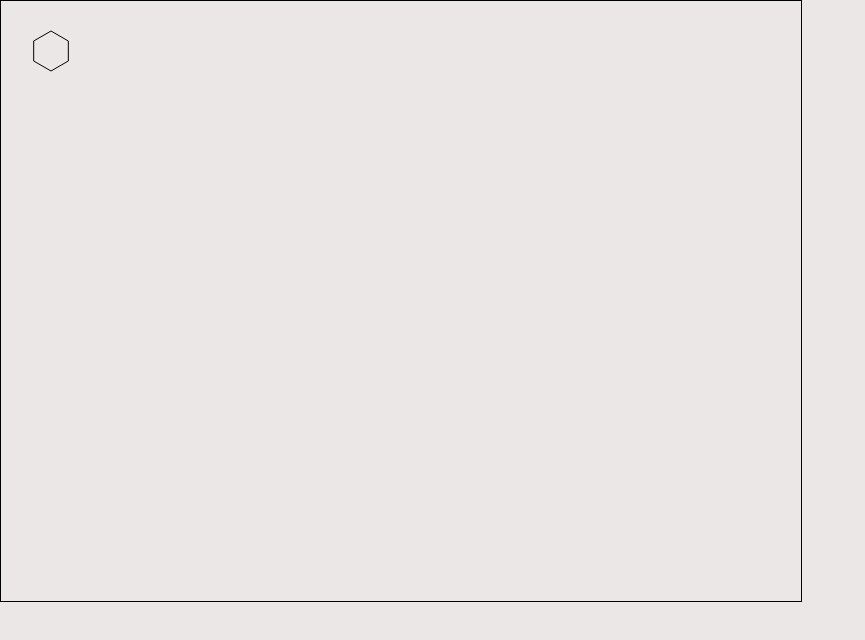
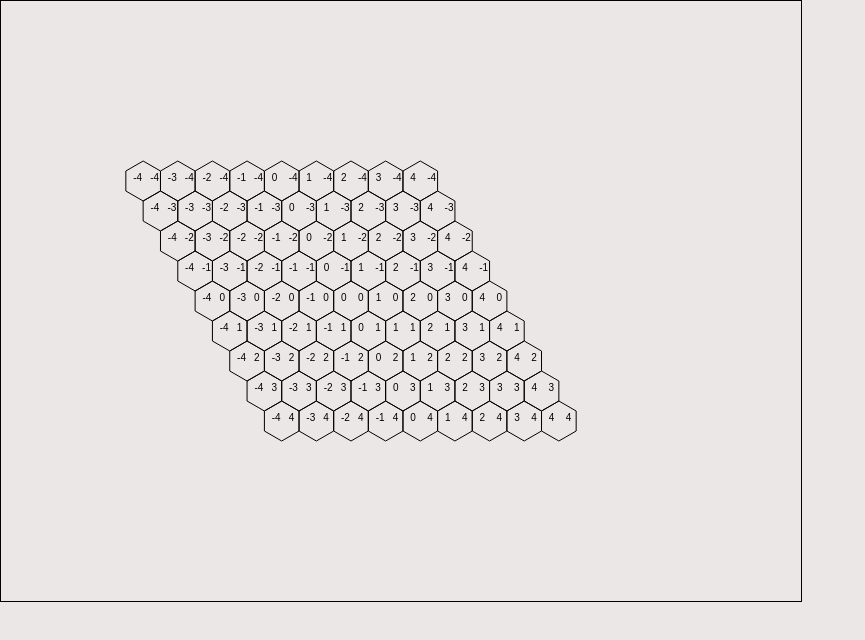
Before and after one commit to WisniewskiBlake/BreadthFirstSearchVisual, a React (Create React App) app: page / in a window 1280 px wide. Shown: the top 640 px of the page, without its empty margins (0-865 px from the left). Built offline with nearby package versions, Linux system fonts and the light colour scheme.

Commit message:
created group of hexagons in the center of canvas with col + row display

```diff
--- a/src/BFS/BFS.jsx
+++ b/src/BFS/BFS.jsx
@@ -7,7 +7,9 @@ export default class BFS extends React.Component {
     super(props);
 
     this.state = {
-      hexSize: 20
+      hexSize: 20,
+      hexOrigin: { x: 350, y: 300 }
+
     }
 
   }
@@ -23,7 +25,7 @@ export default class BFS extends React.Component {
     const { canvasWidth, canvasHeight } = this.state.canvasSize;
     this.canvasHex.width = canvasWidth;
     this.canvasHex.height = canvasHeight;
-    this.drawHex(this.canvasHex, { x: 50, y: 50 });
+    this.drawHexes();
   }
 
 
@@ -54,11 +56,41 @@ export default class BFS extends React.Component {
      const ctx = canvasID.getContext("2d");
      ctx.beginPath();
      ctx.moveTo(start.x, start.y);
-
      ctx.lineTo(end.x, end.y);
      ctx.stroke();
      ctx.closePath();
    }
+
+   drawHexes() {
+     for(let r = -4; r <=4; r++) {
+       for(let q = -4; q <= 4; q++) {
+
+         let center = this.hexToPixel(this.Hex(q, r));
+         this.drawHex(this.canvasHex, center);
+         this.drawHexCoordinates(this.canvasHex, center, this.Hex(q, r));
+         console.log(center)
+       }
+     }
+   }
+
+   hexToPixel(h){
+     let hexOrigin = this.state.hexOrigin;
+     let x = this.state.hexSize * Math.sqrt(3) * (h.q + h.r/2) + hexOrigin.x;
+     let y = this.state.hexSize * 3/2 * h.r + hexOrigin.y;
+     return this.Point(x, y)
+   }
+
+Hex(q, r) {
+  return { q: q, r: r}
+}
+
+drawHexCoordinates(canvasID, center, h) {
+  const ctx = canvasID.getContext("2d");
+  ctx.fillText(h.q, center.x-10, center.y);
+  ctx.fillText(h.r, center.x+7, center.y);
+}
+
+
 
 
 
```
